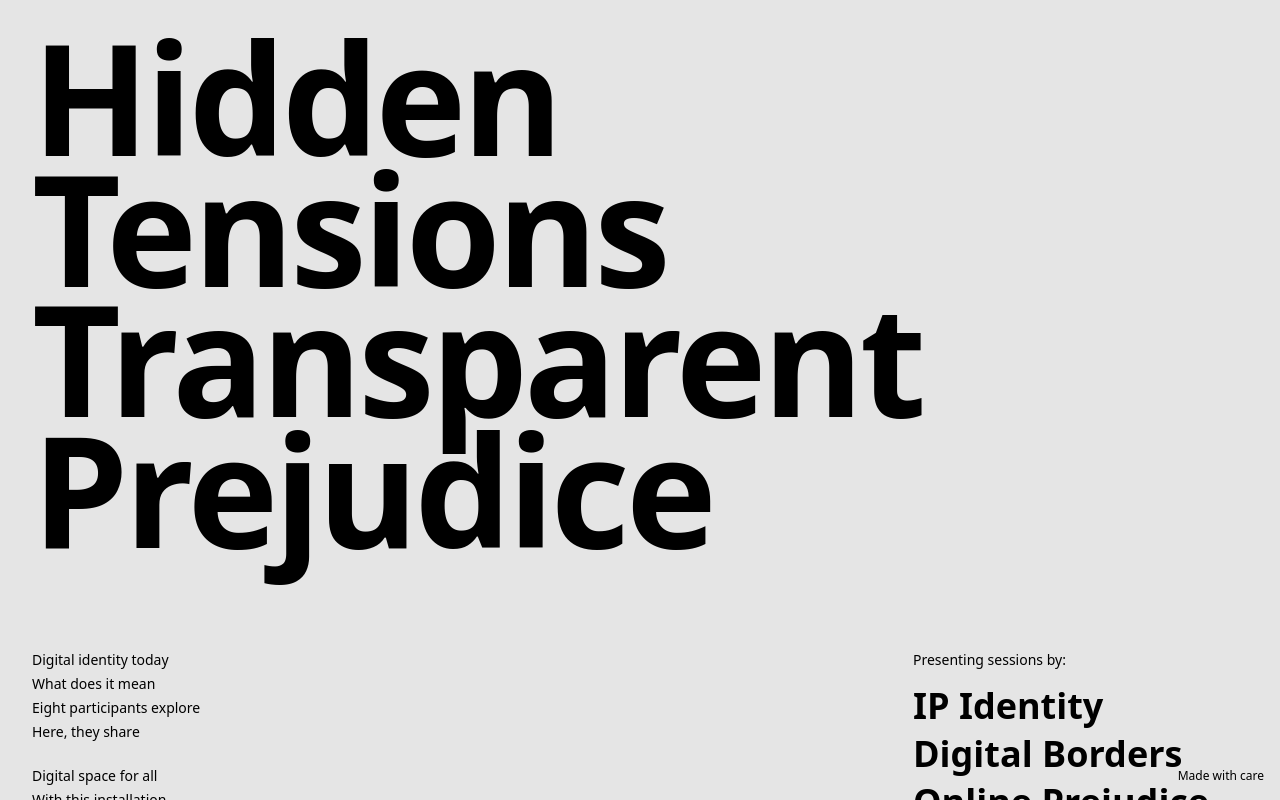
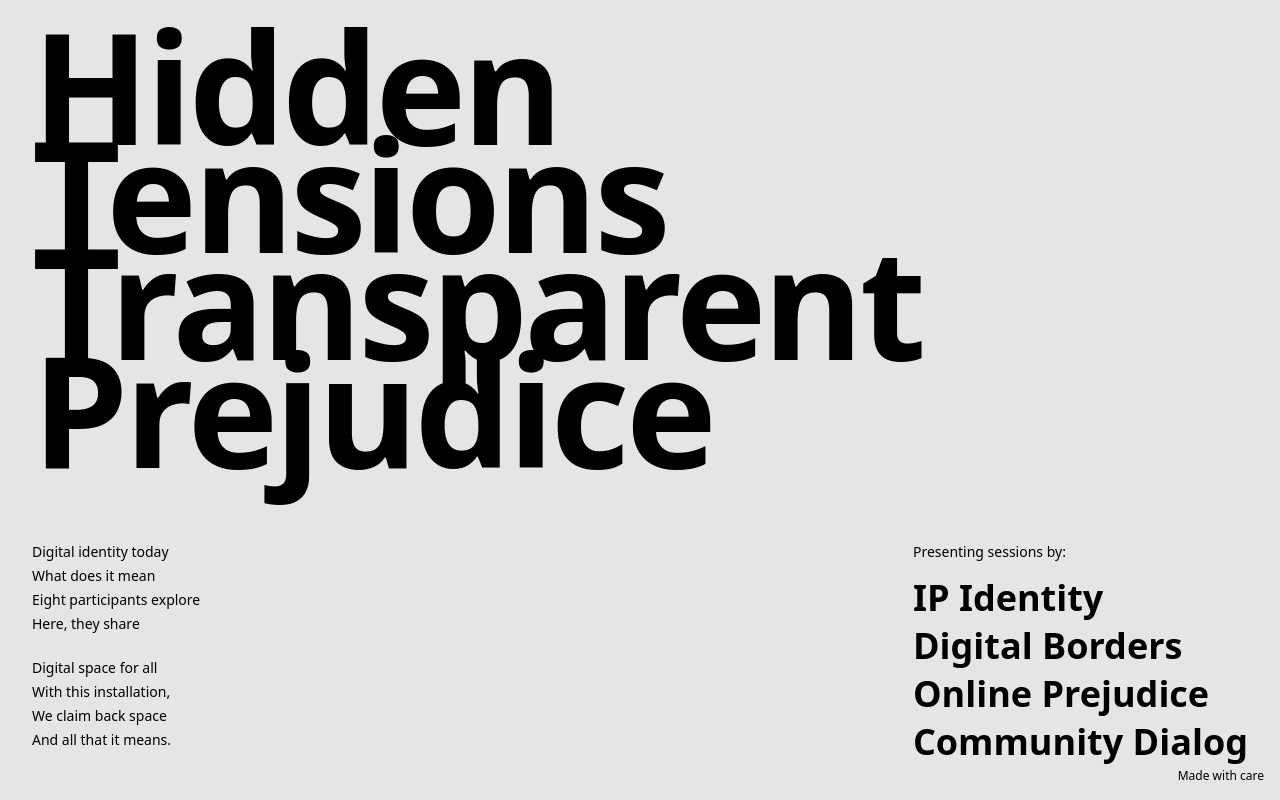
Before and after one commit to Yugurt02/h.t.t.p., a Vue app: page / in a window 1280 px wide. Shown: the top 800 px of the page. Built offline with nearby package versions, Linux system fonts and the light colour scheme.

Commit message:
修改app.vue 后续： 1.设计前端样式风格 2.post大小

```diff
--- a/src/App.vue
+++ b/src/App.vue
@@ -1,7 +1,8 @@
 <script lang="ts" setup>
 import {useRouter} from "vue-router";
-import { ElButton } from 'element-plus'
+import {ElButton} from 'element-plus'
 import 'element-plus/dist/index.css'
+
 const router = useRouter();
 
 const toPost = () => {
@@ -9,31 +10,11 @@ const toPost = () => {
 }
 </script>
 
-
-<!--<template>
-
-  <div class="common-layout">
-    <el-container>
-      <el-header>h.t.t.p.</el-header>
-      <el-main>
-        <h1 class="text-[12vw] font-bold tracking-tight leading-[0.85] mb-24">
-          <span class="block">Hidden</span>
-          <span class="block">Tensions</span>
-          <span class="block">Transparent</span>
-          <span class="block">Prejudice</span>
-        </h1>
-        <router-view/>
-        <el-button type="primary" round @click="toPost">Primary</el-button>
-      </el-main>
-      <el-footer>Footer</el-footer>
-    </el-container>
-  </div>
-</template>-->
 <template>
   <div class="min-h-screen bg-[#E5E5E5] text-black p-4 sm:p-8">
     <div class="max-w-[1400px] mx-auto">
       <!-- Main Title -->
-      <h1 class="text-[12vw] font-bold tracking-tight leading-[0.85] mb-24">
+      <h1 class="text-[12vw] font-bold tracking-tight leading-[0.7] mb-20">
         <span class="block">Hidden</span>
         <span class="block">Tensions</span>
         <span class="block">Transparent</span>
@@ -61,9 +42,10 @@ const toPost = () => {
 
           <div class="mt-12">
             <p class="text-sm">Workshop curator</p>
-            <p class="text-sm">The H.T.T.P Workshop is a safe space of expression for participants to explore how IP geolocation influences online interactions and shapes our digital prejudices.</p>
+            <p class="text-sm">The H.T.T.P Workshop is a safe space of expression for participants to explore how IP
+              geolocation influences online interactions and shapes our digital prejudices.</p>
           </div>
-          <router-view/>
+
           <el-button
               class="mt-8 rounded-full border border-black bg-transparent text-black hover:bg-black hover:text-white px-8 py-2"
               @click="toPost"
--- a/src/components/Post.vue
+++ b/src/components/Post.vue
@@ -25,14 +25,7 @@ onBeforeUnmount(() => {
 </script>
 
 <template>
-
-  <el-row>
-    <el-col :span="1"/>
-    <el-col :span="22">
-      <view ref="el"/>
-    </el-col>
-    <el-col :span="1"/>
-  </el-row>
+  <view ref="el"/>
 </template>
 
 <style scoped>
```
Also changed, not shown: 1 other file (tests, documents, lock files or other folders).
